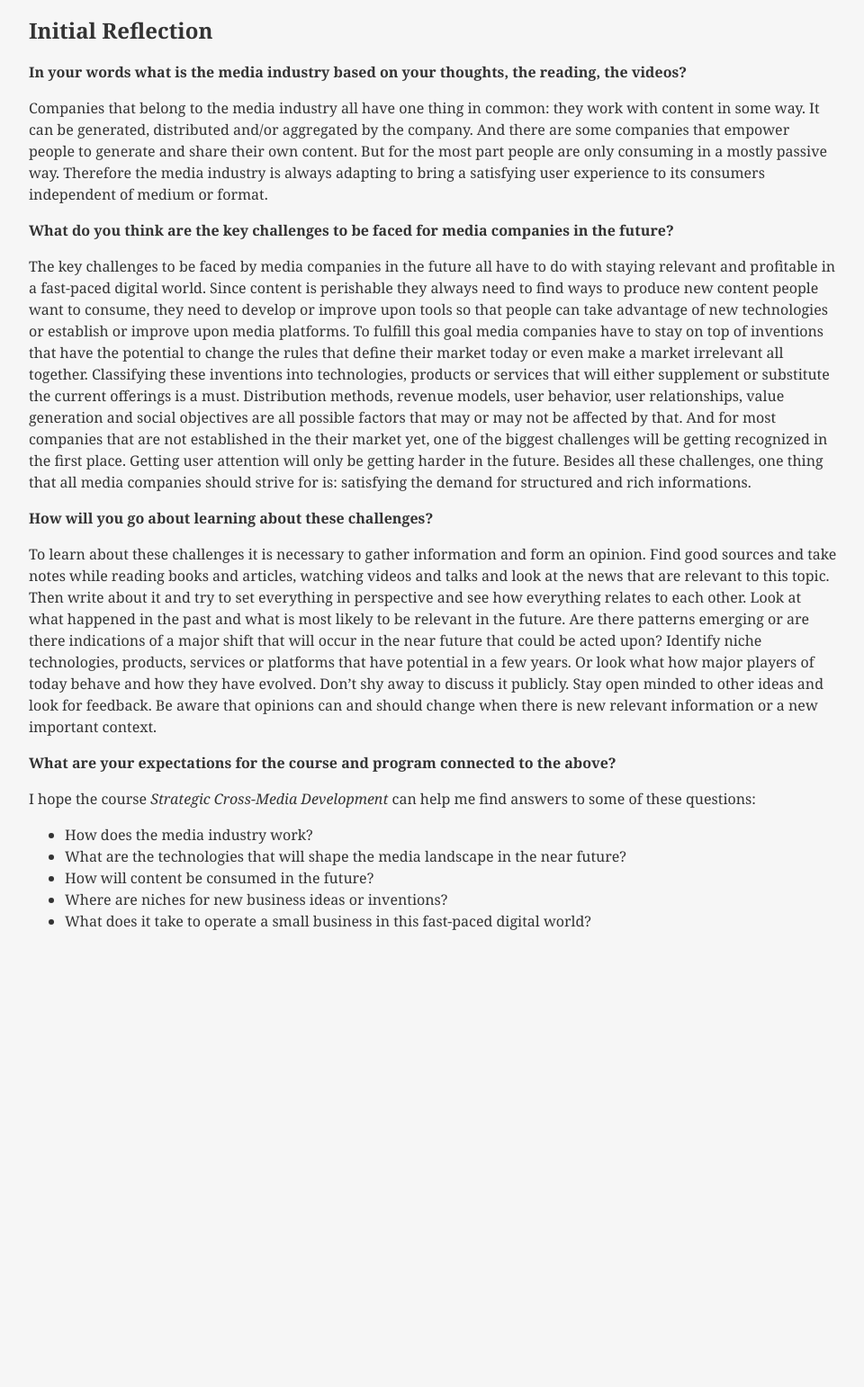
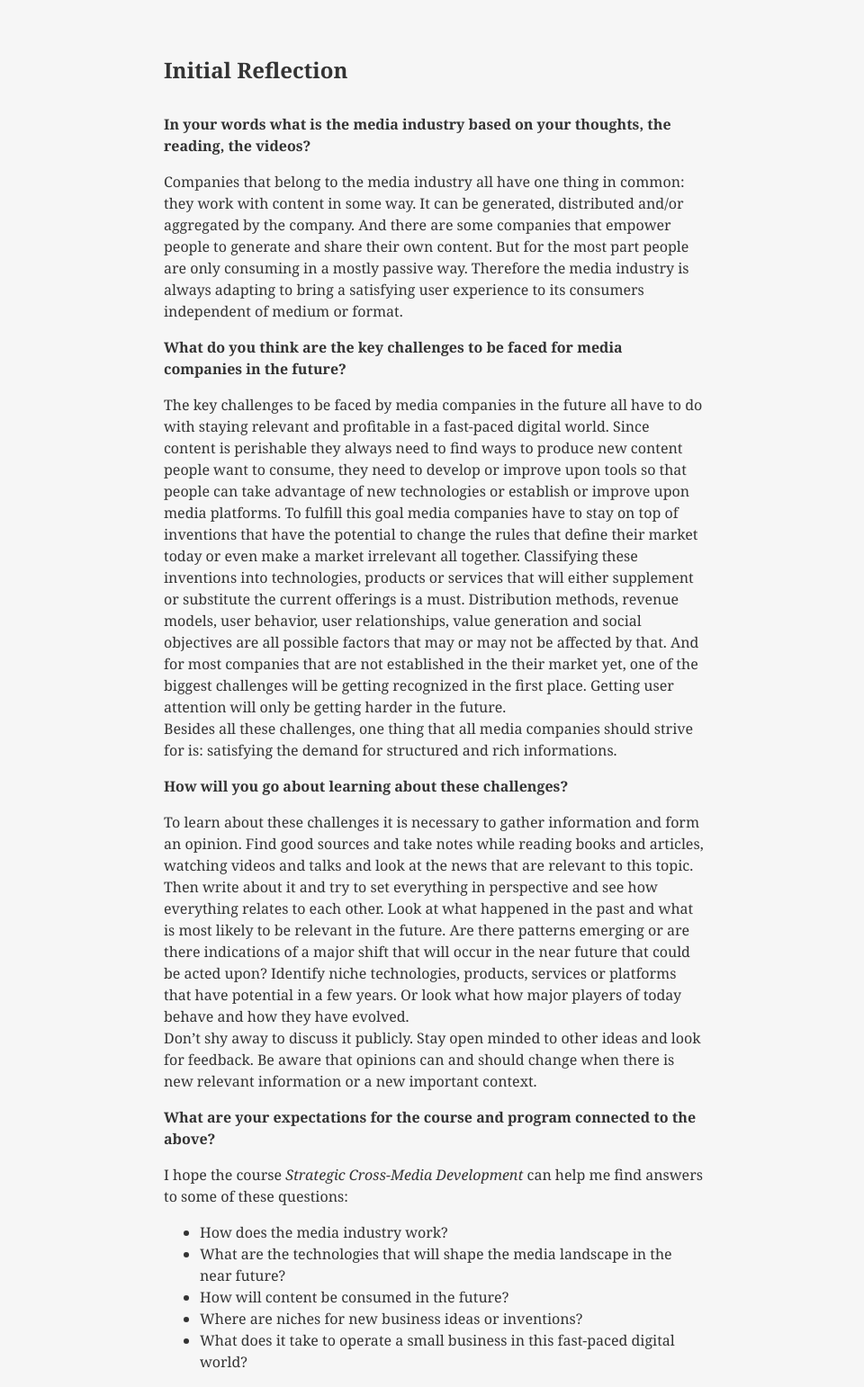
Before and after one commit to mxwendt/strategic-cross-media-development, a Jekyll site: the page built from index.html, in a window 1280 px wide. Shown: the whole page at 90% size, without its empty margins (158-1118 px from the left). Built offline with Jekyll 4.4.1, drawn with Linux system fonts in a browser that asks for light colours; before the commit the page ends 1052 px from its top, so only the background shows below that.

Commit message:
Format text

```diff
--- a/css/main.css
+++ b/css/main.css
@@ -10,13 +10,16 @@ body {
 }
 
 h1 {
+  margin-bottom: 30px;
   font-size: 24px;
   line-height: 1.5em;
 }
 
 .l-content {
   width: 100%;
-  max-width: 900px;
+  max-width: 600px;
+  margin-top: 60px;
   margin-right: auto;
+  margin-top: 60px;
   margin-left: auto;
 }
```
Also changed, not shown: _posts/2015-09-07-stategic-cross-media-development.md (line endings or trailing spaces), 3 other files.
